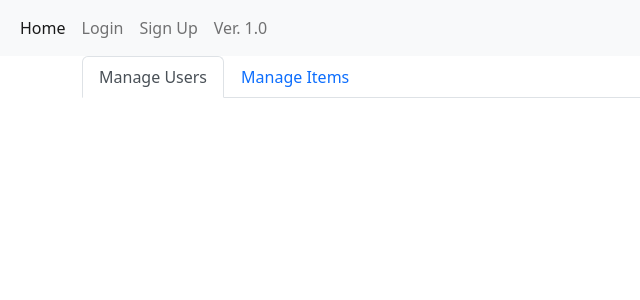
After one commit to AlexanderOsetrov/todo-list-app, a Flask app: template templates/settings.html in a window 1280 px wide. The commit adds this page. Shown: the top 300 px of the page, without its empty margins (0-640 px from the left). Run offline with Flask 2, Linux system fonts and the light colour scheme; the template is opened without the code that fills it, so the values that code supplies are empty.

Commit message:
add settings page draft

```diff
--- a/app_setup.py
+++ b/app_setup.py
@@ -79,6 +79,7 @@ def verify_authentication():
     if token is None:
         current_app.logger.debug(f"JWT Token is missing.")
         current_app.config['USER_AUTHENTICATED'] = False
+        current_app.config['CURRENT_USER'] = 'guest'
     else:
         current_app.logger.debug("JWT Token found: %s" % token[-1])
         current_app.config['USER_AUTHENTICATED'] = True
--- a/templates/base.html
+++ b/templates/base.html
@@ -33,6 +33,11 @@
                                 <a class="nav-link" href="{{ url_for('auth.logout') }}">Logout</a>
                             </li>
                             {% endif %}
+                            {% if config.CURRENT_USER == "admin" %}
+                            <li class="nav-item">
+                                <a class="nav-link" href="{{ url_for('main.settings') }}">Settings</a>
+                            </li>
+                            {% endif %}
                             {% if config.USER_AUTHENTICATED %}
                             <li class="nav-item">
                                 <a class="nav-link link-danger">Hi, {{ config.CURRENT_USER }}!</a>
--- /dev/null
+++ b/templates/settings.html
@@ -0,0 +1,14 @@
+{% extends "base.html" %}
+
+{% block content %}
+<div class="container-sm">
+    <ul class="nav nav-tabs">
+      <li class="nav-item">
+        <a class="nav-link active" href="#">Manage Users</a>
+      </li>
+      <li class="nav-item">
+        <a class="nav-link" href="#">Manage Items</a>
+      </li>
+    </ul>
+</div>
+{% endblock %}
```
Also changed, not shown: views/main.py (+11 -1 lines).
